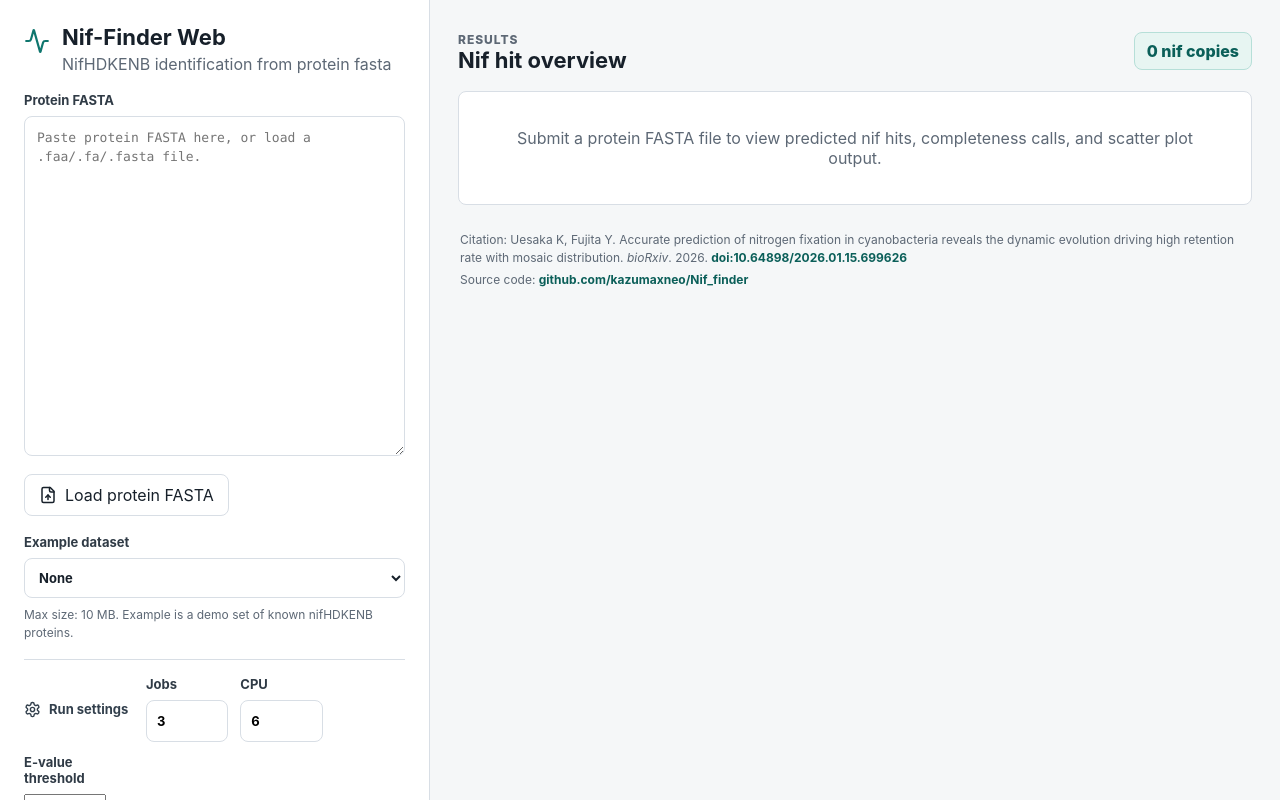
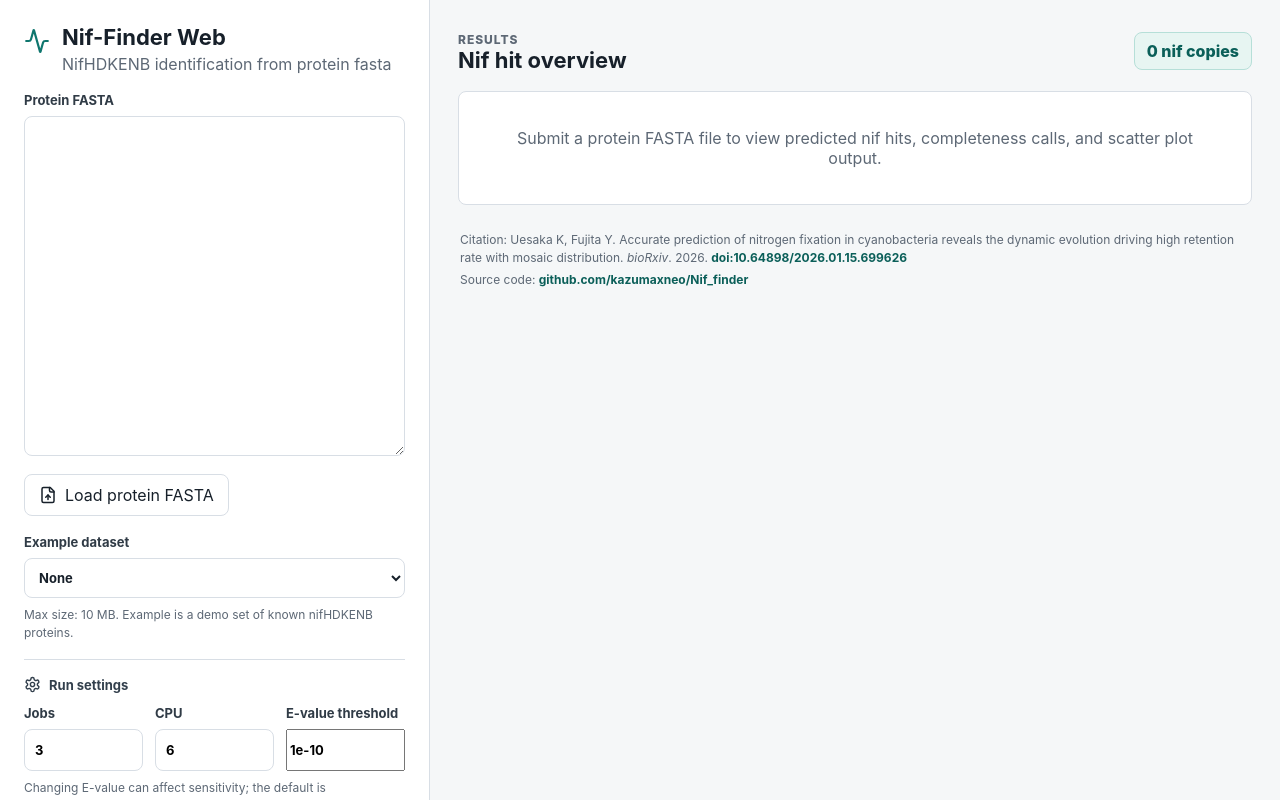
Before and after one commit to kazumaxneo/Nif_finder, a Next.js app in the folder web/: page / in a window 1280 px wide. Shown: the top 800 px of the page. Built offline with nearby package versions, Linux system fonts and the light colour scheme.

Commit message:
Stack run settings controls

```diff
--- a/web/app/globals.css
+++ b/web/app/globals.css
@@ -211,7 +211,12 @@ input:focus {
 }
 
 .run-settings label {
-  flex: 0 1 calc((100% - 134px) / 3);
+  flex: 0 0 calc((100% - 24px) / 3);
+  min-width: 0;
+}
+
+.run-settings .section-title {
+  flex: 1 0 100%;
   min-width: 0;
 }
 
--- a/web/app/page.tsx
+++ b/web/app/page.tsx
@@ -216,7 +216,6 @@ export default function Home() {
           <textarea
             value={fasta}
             onChange={(event) => setFasta(event.target.value)}
-            placeholder="Paste protein FASTA here, or load a .faa/.fa/.fasta file."
             spellCheck={false}
           />
         </label>
```
